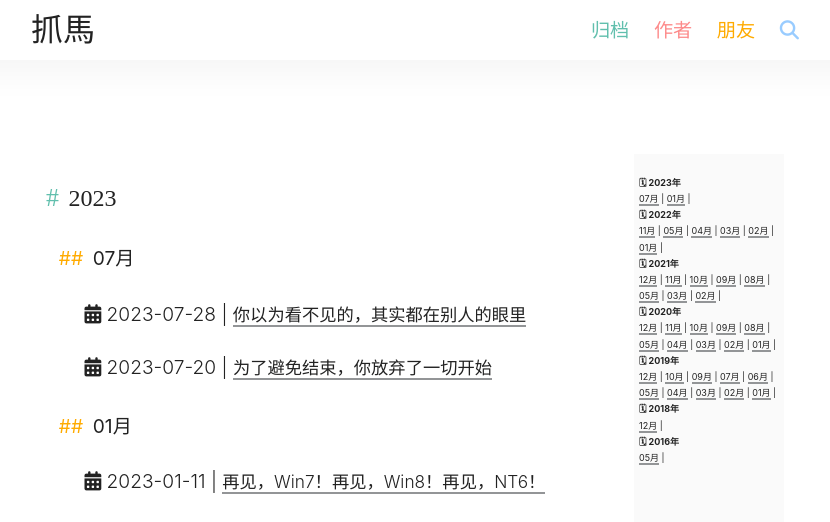
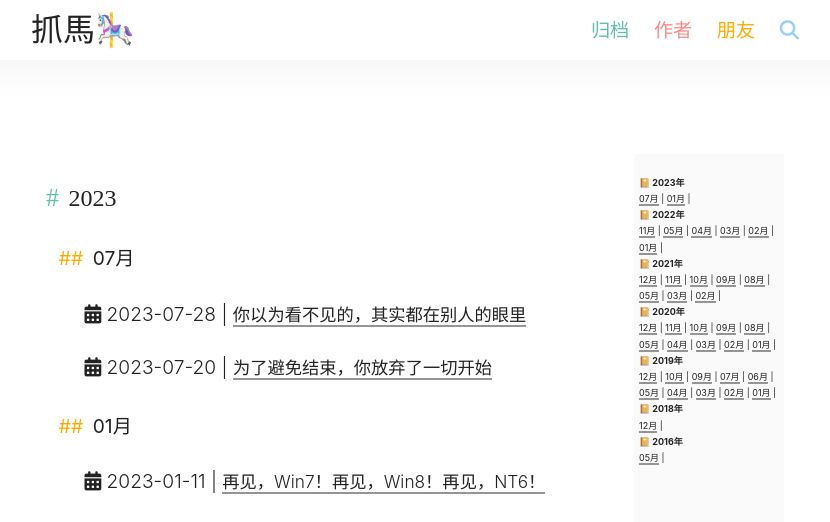
Before and after one commit to ColinAZ/blog, a Jekyll site: the page built from _pages/archive.html, in a window 1280 px wide. Shown: the top 522 px of the page, without its empty margins (225-1055 px from the left). Built offline with Jekyll 4.4.1, drawn with Linux system fonts in a browser that asks for light colours; nearby versions of some CDN libraries; some web fonts are replaced; comment, search, counter and statistics services are not loaded.

Commit message:
修改logo

```diff
--- a/_includes/navigation.html
+++ b/_includes/navigation.html
@@ -3,7 +3,7 @@
   <div class="nav">
 	<div class="nav-container">
     <a title="抓马的博客（zhua.ma）" href="https://zhua.ma">
-		<div class="logo">抓馬</div>
+		<div class="logo">抓馬🎠</div>
 	</a>
     <h1 class="hidden">抓马的博客（zhua.ma）</h1>
 	<div class="desktop">
--- a/_pages/archive.html
+++ b/_pages/archive.html
@@ -27,7 +27,7 @@ layout: default
     {% assign currentMonth = post.date | date: "%B %Y" %}
     {% assign currentYear = post.date | date: "%Y" %}
     {% if currentYear != myYear %}
-      <br /><b>🗓 {{ currentYear }}年</b><br />
+      <br /><b>📔 {{ currentYear }}年</b><br />
       {% assign myYear = currentYear %}
     {% endif %}
     {% if currentMonth != myMonth %}
```
